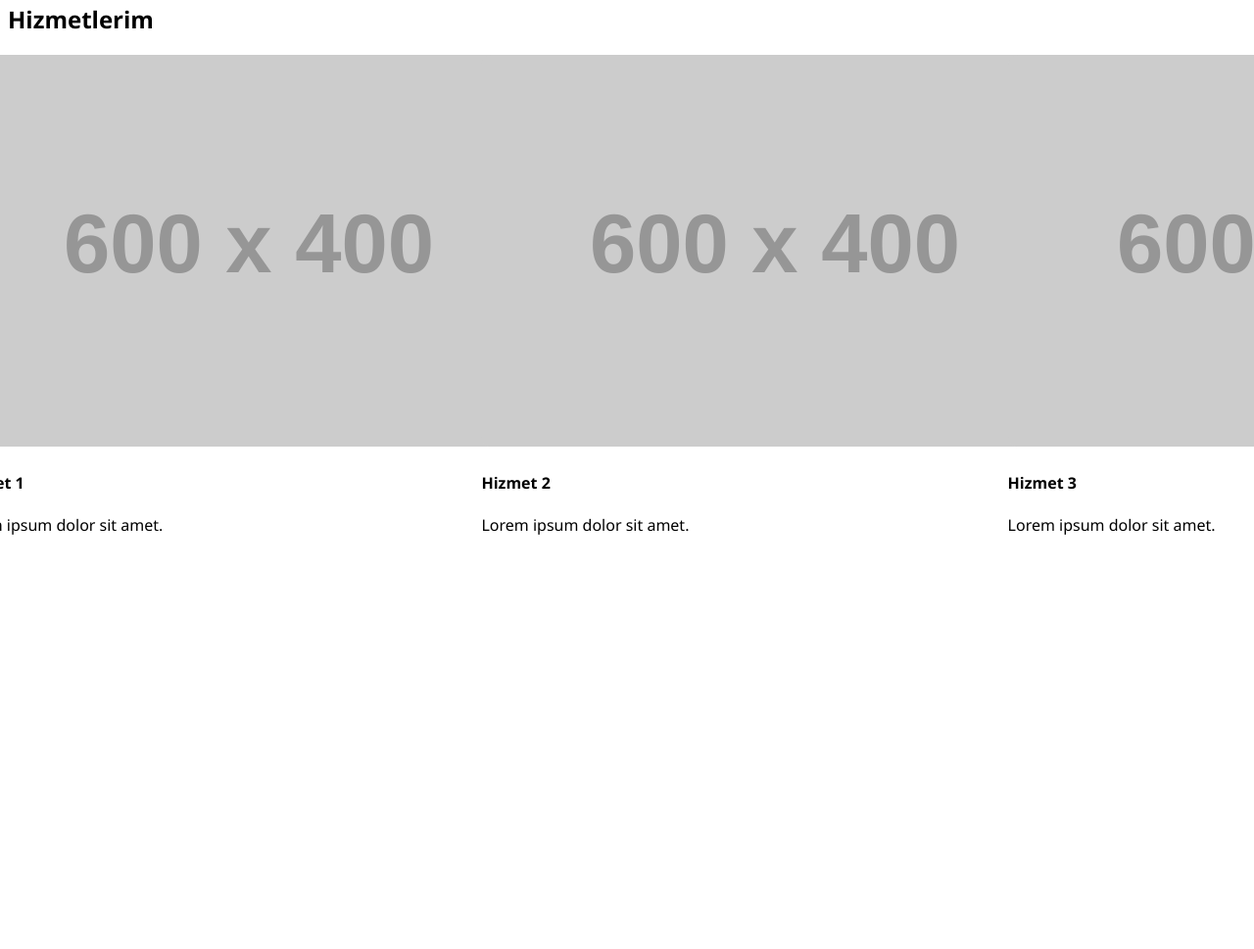
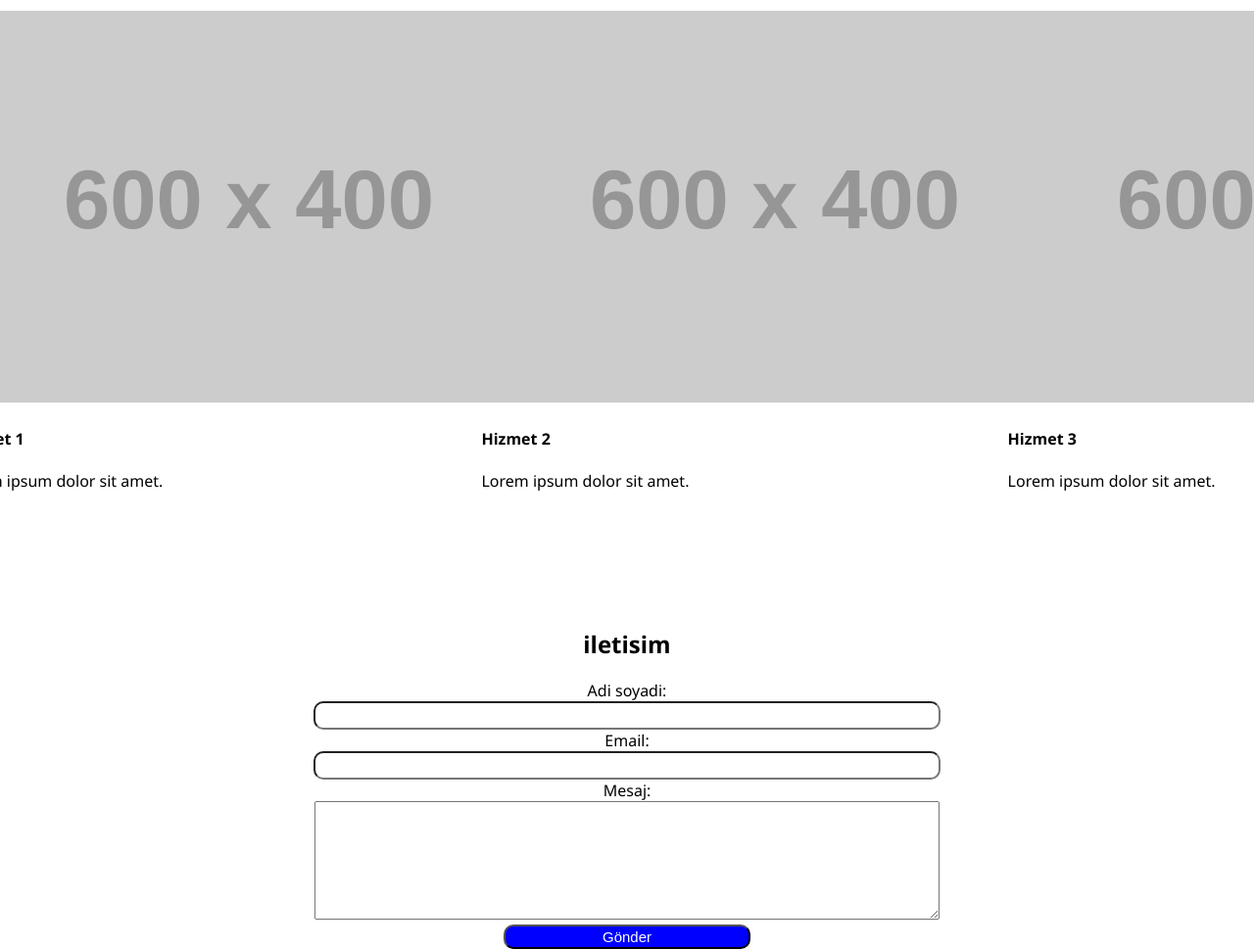
Before and after one commit to denizdogruelweb19/ki-iselsitem, a plain HTML site: page index.html in a window 1280 px wide. Shown: the part 1068-2037 px from the top of the page at 98% size. Before the commit the page ends 1615 px from the top, so only its background shows below. Drawn offline with Linux system fonts and the light colour scheme; placeholder pictures from the web are drawn by us.

Commit message:
proje bitti

```diff
--- a/index.html
+++ b/index.html
@@ -71,6 +71,24 @@
 
     </div>
     </section>
+    <section class="iletisim">
+        <h2>iletisim</h2>
+        <form action="">
+            <div class="adi-soyadi">
+                <label for="ad">Adi soyadi:</label><br>
+                <input type="text" class="adi-soyadi-input">
+            </div>
+             <div class="email">
+                <label for="email">Email:</label><br>
+                <input type="email" class="email-input">
+            </div>
+             <div class="message">
+                <label for="message">Mesaj:</label><br>
+                <textarea name="" id="" rows="5"></textarea>
+            </div>
+            <button>Gönder</button>
+        </form>
+    </section>
 
 </body>
 </html>
--- a/style.css
+++ b/style.css
@@ -4,7 +4,7 @@ body{
 }
 .header{
     width: 100%;
-    height: 15vh;
+    height: 60px;
     background-color: blueviolet;
 
 }.navbar{
@@ -35,6 +35,7 @@ body{
     color:white;
     background-color: blue;
     align-items: center;
+    margin-top: 15px;
 }
 .hero h2{
 color:white;
@@ -65,4 +66,40 @@ font-size:40px;
     margin-left: 120px;
 }.hizmetlerim{
     margin-top: 500px;
+}.adi-soyadi{
+    width: 100%;
 }
+.adi-soyadi-input{
+    width: 50%;
+
+    font-size: 20px;
+    border-radius: 10px;
+
+}.iletisim{
+    margin-top: 600px;
+    width: 100%;
+    height: 120px;
+    text-align: center;
+
+}.email{
+   width: 100%;
+    text-align: center;
+}.email-input{
+     width: 50%;
+    border-radius: 10px;
+    font-size: 20px;
+}.message{
+    width: 100%;
+}
+textarea{
+    width: 50%;
+    font-size: 20px;
+
+}button{
+    width: 20%;
+    height: 25px;
+    font-size: 15px;
+    background-color: blue;
+    color:white;
+    border-radius: 10px;
+}
```
